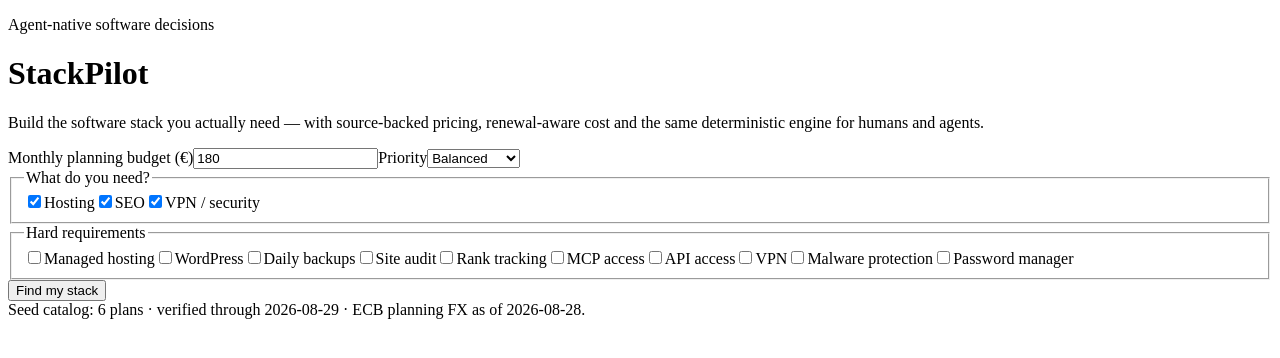
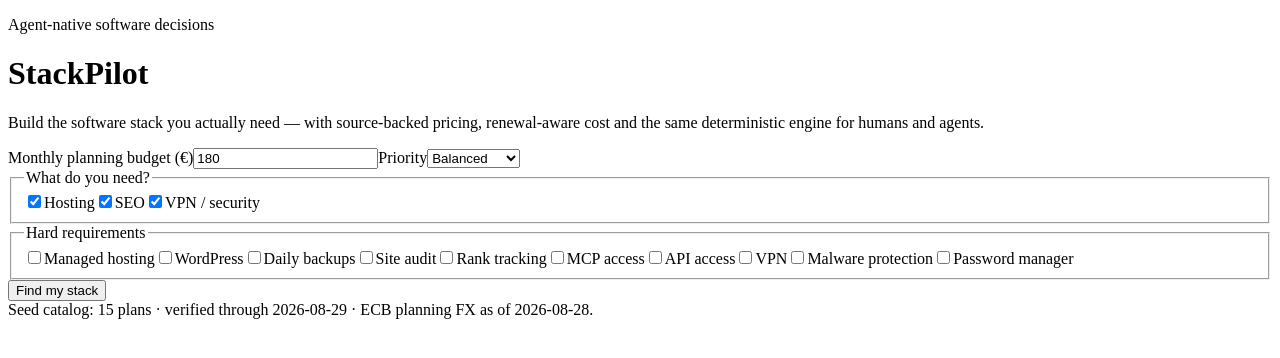
Before and after one commit to mhtorregrosa/WebMCP, a React (Vite) app: page / in a window 1280 px wide. Shown: the top 358 px of the page. Built offline with nearby package versions, Linux system fonts and the light colour scheme; the HTML template or start-up script is replaced by a standard one.

Commit message:
feat: expand the verified seed catalog to 15 plans

```diff
--- a/src/data/products.ts
+++ b/src/data/products.ts
@@ -1,6 +1,7 @@
 import type { Product } from '../domain/types'
 
 export const products: Product[] = [
+  // Hosting — official vendor pricing checked 2026-08-29.
   {
     id: 'hostinger-premium-48m', vendor: 'Hostinger', name: 'Premium (48-month offer)', category: 'hosting',
     description: 'Managed hosting for small sites with WordPress, weekly backups and email.',
@@ -9,26 +10,72 @@
     source: { url: 'https://www.hostinger.com/es/hosting-web', verifiedAt: '2026-08-29', note: 'Observed: €2.59/mo equivalent on 48-month term; €124.32 upfront; renews €9.99/mo.' },
   },
   {
+    id: 'hostinger-business-48m', vendor: 'Hostinger', name: 'Business (48-month offer)', category: 'hosting',
+    description: 'Managed hosting for growing sites with WordPress, daily backups, app hosting and higher resources.',
+    pricing: { currency: 'EUR', initialTermMonths: 48, initialTermTotal: 181.92, renewalAnnual: 203.88, monthlyListPrice: 18.99, promotional: true },
+    features: ['managed_hosting', 'wordpress', 'daily_backups', 'site_builder', 'email'], simplicity: 8, markets: ['ES'],
+    source: { url: 'https://www.hostinger.com/es/hosting-apps-web', verifiedAt: '2026-08-29', note: 'Observed: €3.79/mo equivalent on 48-month term; €181.92 upfront; renews €16.99/mo.' },
+  },
+  {
     id: 'siteground-startup-12m', vendor: 'SiteGround', name: 'StartUp (12-month offer)', category: 'hosting',
     description: 'Managed single-site hosting with WordPress, daily backups, CDN and email.',
-    pricing: { currency: 'USD', initialTermMonths: 12, initialTermTotal: 35.88, renewalAnnual: 215.88, monthlyListPrice: 17.99, promotional: true },
+    pricing: { currency: 'USD', initialTermMonths: 12, initialTermTotal: 35.88, renewalAnnual: 215.88, monthlyListPrice: 17.99, taxIncluded: false, promotional: true },
     features: ['managed_hosting', 'wordpress', 'daily_backups', 'site_builder', 'email'], simplicity: 9, markets: ['ES', 'GLOBAL'],
-    source: { url: 'https://www.siteground.com/web-hosting.htm', verifiedAt: '2026-08-29', note: 'Observed: $2.99/mo first 12 months; renews $17.99/mo.' },
+    source: { url: 'https://www.siteground.com/web-hosting.htm', verifiedAt: '2026-08-29', note: 'Observed: $2.99/mo first 12 months; renews $17.99/mo. SiteGround states prices exclude VAT.' },
   },
   {
+    id: 'siteground-growbig-12m', vendor: 'SiteGround', name: 'GrowBig (12-month offer)', category: 'hosting',
+    description: 'Managed multi-site hosting with daily and on-demand backups, staging and higher resources.',
+    pricing: { currency: 'USD', initialTermMonths: 12, initialTermTotal: 59.88, renewalAnnual: 359.88, monthlyListPrice: 29.99, taxIncluded: false, promotional: true },
+    features: ['managed_hosting', 'wordpress', 'daily_backups', 'site_builder', 'email'], simplicity: 8, markets: ['ES', 'GLOBAL'],
+    source: { url: 'https://www.siteground.com/wordpress-hosting.htm', verifiedAt: '2026-08-29', note: 'Observed: $4.99/mo first 12 months; renews $29.99/mo. SiteGround states prices exclude VAT.' },
+  },
+  {
+    id: 'siteground-gogeek-12m', vendor: 'SiteGround', name: 'GoGeek (12-month offer)', category: 'hosting',
+    description: 'Higher-tier managed WordPress hosting with staging, Git, private DNS and priority support.',
+    pricing: { currency: 'USD', initialTermMonths: 12, initialTermTotal: 95.88, renewalAnnual: 539.88, monthlyListPrice: 44.99, taxIncluded: false, promotional: true },
+    features: ['managed_hosting', 'wordpress', 'daily_backups', 'site_builder', 'email'], simplicity: 7, markets: ['ES', 'GLOBAL'],
+    source: { url: 'https://www.siteground.com/wordpress-hosting.htm', verifiedAt: '2026-08-29', note: 'Observed: $7.99/mo first 12 months; renews $44.99/mo. SiteGround states prices exclude VAT.' },
+  },
+
+  // SEO / visibility — official vendor pricing and plan documentation checked 2026-08-29.
+  {
     id: 'semrush-seo-pro-annual', vendor: 'Semrush', name: 'SEO Pro (annual billing)', category: 'seo',
-    description: 'SEO suite for small businesses with site audit, keyword research and rank tracking.',
-    pricing: { currency: 'USD', initialTermMonths: 12, initialTermTotal: 1407.96, renewalAnnual: 1407.96, monthlyListPrice: 139, promotional: false },
+    description: 'SEO toolkit for freelancers and small businesses with audits, keyword research, rank tracking and MCP access.',
+    pricing: { currency: 'USD', initialTermMonths: 12, initialTermTotal: 1407.96, renewalAnnual: 1407.96, monthlyListPrice: 139.95, promotional: false },
     features: ['seo_audit', 'rank_tracking', 'keyword_research', 'competitor_analysis', 'mcp_access'], simplicity: 7, markets: ['ES', 'GLOBAL'],
-    source: { url: 'https://www.semrush.com/pricing/', verifiedAt: '2026-08-29', note: 'Observed annual-billing equivalent $117.33/mo; monthly list price $139.' },
+    source: { url: 'https://www.semrush.com/kb/1624-semrush-one-vs-seo-toolkit', verifiedAt: '2026-08-29', note: 'Official Semrush documentation: Pro $139.95 monthly; annual billing equivalent $117.33/mo, billed upfront.' },
+  },
+  {
+    id: 'semrush-seo-guru-annual', vendor: 'Semrush', name: 'SEO Guru (annual billing)', category: 'seo',
+    description: 'SEO toolkit for growing teams with higher limits, historical data, content tools and MCP access.',
+    pricing: { currency: 'USD', initialTermMonths: 12, initialTermTotal: 2499.96, renewalAnnual: 2499.96, monthlyListPrice: 249.95, promotional: false },
+    features: ['seo_audit', 'rank_tracking', 'keyword_research', 'competitor_analysis', 'mcp_access'], simplicity: 6, markets: ['ES', 'GLOBAL'],
+    source: { url: 'https://www.semrush.com/kb/1624-semrush-one-vs-seo-toolkit', verifiedAt: '2026-08-29', note: 'Official Semrush documentation: Guru $249.95 monthly; annual billing equivalent $208.33/mo, billed upfront.' },
+  },
+  {
+    id: 'semrush-seo-business-annual', vendor: 'Semrush', name: 'SEO Business (annual billing)', category: 'seo',
+    description: 'Higher-limit SEO toolkit for agencies and established teams, with MCP and optional Standard API access.',
+    pricing: { currency: 'USD', initialTermMonths: 12, initialTermTotal: 4999.92, renewalAnnual: 4999.92, monthlyListPrice: 499.95, promotional: false },
+    features: ['seo_audit', 'rank_tracking', 'keyword_research', 'competitor_analysis', 'mcp_access', 'api'], simplicity: 5, markets: ['ES', 'GLOBAL'],
+    source: { url: 'https://www.semrush.com/kb/1547-seo-toolkit-pricing-and-plans', verifiedAt: '2026-08-29', note: 'Business is $499.95/month; official API docs state Standard API is an add-on available to SEO Business subscribers. Annual equivalent is $416.66/mo.' },
   },
   {
     id: 'ahrefs-starter-monthly', vendor: 'Ahrefs', name: 'Starter', category: 'seo',
     description: 'Entry SEO plan with Site Explorer, Keywords Explorer, Site Audit and Rank Tracker.',
     pricing: { currency: 'USD', initialTermMonths: 1, initialTermTotal: 29, renewalAnnual: 348, monthlyListPrice: 29, promotional: false },
     features: ['seo_audit', 'rank_tracking', 'keyword_research', 'competitor_analysis'], simplicity: 8, markets: ['ES', 'GLOBAL'],
-    source: { url: 'https://help.ahrefs.com/en/articles/9419051-about-ahrefs-starter-plan', verifiedAt: '2026-08-29', note: 'Official Help Center lists Starter at $29/month.' },
+    source: { url: 'https://help.ahrefs.com/en/articles/9419051-about-ahrefs-starter-plan', verifiedAt: '2026-08-29', note: 'Official Help Center lists Starter at $29/month. Renewal annual value is the 12-month normalized recurring cost.' },
   },
+  {
+    id: 'ahrefs-lite-monthly', vendor: 'Ahrefs', name: 'Lite', category: 'seo',
+    description: 'Small-business SEO plan with larger limits plus direct API and MCP access.',
+    pricing: { currency: 'USD', initialTermMonths: 1, initialTermTotal: 129, renewalAnnual: 1548, monthlyListPrice: 129, promotional: false },
+    features: ['seo_audit', 'rank_tracking', 'keyword_research', 'competitor_analysis', 'mcp_access', 'api'], simplicity: 7, markets: ['ES', 'GLOBAL'],
+    source: { url: 'https://ahrefs.com/pricing', verifiedAt: '2026-08-29', note: 'Official pricing page lists Lite at $129/month and includes direct API access plus MCP Server. Renewal annual value is the 12-month normalized recurring cost.' },
+  },
+
+  // VPN / security — official vendor checkout/pricing checked 2026-08-29.
   {
     id: 'nordvpn-basic-27m', vendor: 'NordVPN', name: 'Basic (27-month offer)', category: 'vpn',
     description: 'VPN plan covering up to 10 simultaneous devices.',
@@ -43,4 +90,25 @@
     features: ['vpn', 'dark_web_monitor', 'malware_protection', 'password_manager', 'cloud_storage'], simplicity: 8, markets: ['ES'],
     source: { url: 'https://nordvpn.com/es/pricing/', verifiedAt: '2026-08-29', note: 'Observed $121.23 for first 27 months; renewal $219.48/year. Taxes may apply.' },
   },
+  {
+    id: 'expressvpn-basic-28m', vendor: 'ExpressVPN', name: 'Basic (28-month offer)', category: 'vpn',
+    description: 'Core VPN plan with up to 10 simultaneous devices and lite malicious-site protection.',
+    pricing: { currency: 'USD', initialTermMonths: 28, initialTermTotal: 83.72, renewalAnnual: 99.95, taxIncluded: false, promotional: true },
+    features: ['vpn'], simplicity: 9, markets: ['ES', 'GLOBAL'],
+    source: { url: 'https://checkout.expressvpn.com/es/pricing', verifiedAt: '2026-08-29', note: 'Observed $83.72 for first 28 months ($2.99/mo equivalent); then auto-renews at $99.95 annually. Sales tax may apply.' },
+  },
+  {
+    id: 'expressvpn-advanced-28m', vendor: 'ExpressVPN', name: 'Advanced (28-month offer)', category: 'vpn',
+    description: 'VPN suite with up to 12 simultaneous devices, advanced web protection and an unlimited password manager.',
+    pricing: { currency: 'USD', initialTermMonths: 28, initialTermTotal: 125.72, renewalAnnual: 119.95, taxIncluded: false, promotional: true },
+    features: ['vpn', 'password_manager'], simplicity: 8, markets: ['ES', 'GLOBAL'],
+    source: { url: 'https://checkout.expressvpn.com/es/pricing', verifiedAt: '2026-08-29', note: 'Observed $125.72 for first 28 months ($4.49/mo equivalent); then auto-renews at $119.95 annually. Sales tax may apply.' },
+  },
+  {
+    id: 'expressvpn-pro-28m', vendor: 'ExpressVPN', name: 'Pro (28-month offer)', category: 'vpn',
+    description: 'Top ExpressVPN suite with up to 14 simultaneous devices, advanced web protection and password manager.',
+    pricing: { currency: 'USD', initialTermMonths: 28, initialTermTotal: 209.72, renewalAnnual: 199.95, taxIncluded: false, promotional: true },
+    features: ['vpn', 'password_manager'], simplicity: 7, markets: ['ES', 'GLOBAL'],
+    source: { url: 'https://checkout.expressvpn.com/es/pricing', verifiedAt: '2026-08-29', note: 'Observed $209.72 for first 28 months ($7.49/mo equivalent); then auto-renews at $199.95 annually. Sales tax may apply.' },
+  },
 ]
```
